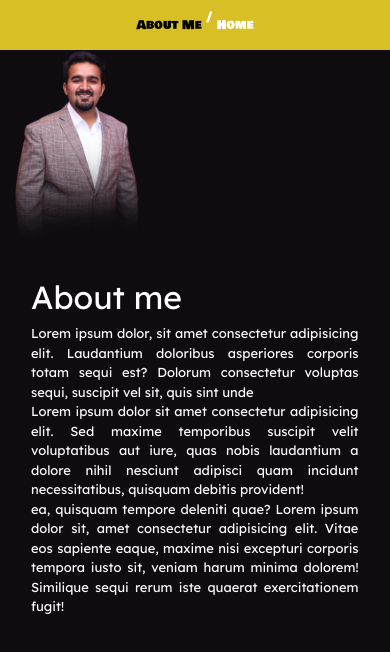
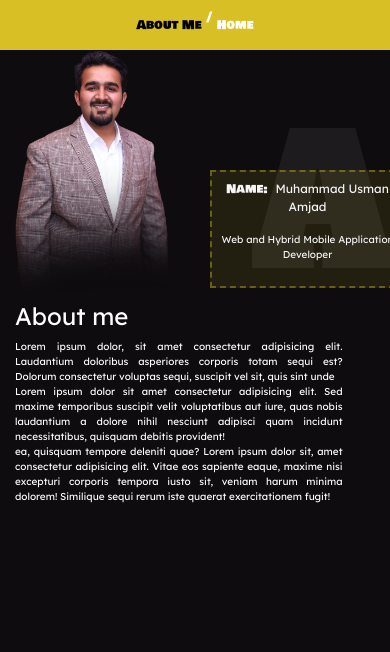
Before and after one commit to UsmanAkaFunky/MyPortfolio, a plain HTML site: page index.html in a window 390 px wide. Drawn offline with nearby package versions, Linux system fonts and the light colour scheme.

Commit message:
made the name and prof section for mble view

```diff
--- a/index.html
+++ b/index.html
@@ -35,10 +35,10 @@
             <div class="">
                 <div class="aboutContainer d-flex justify-content-left flex-wrap">
 
-                    <img class=" ProfileImg col-5 col-sm-5 col-md-5 col-lg-4 col-xl-4 " src="images/Image1.png"
+                    <img class=" ProfileImg col-6 col-sm-5 col-md-5 col-lg-4 col-xl-4 " src="images/Image1.png"
                         alt="Profile Image">
 
-                    <div class="aboutTextContainer col-11 col-sm-12 col-md-6 col-lg-6 col-xl-6 text-justify">
+                    <div class="aboutTextContainer col-11 col-sm-6 col-md-6 col-lg-6 col-xl-6 text-justify">
                         <h1> About me </h1>
                         <p> Lorem ipsum dolor, sit amet consectetur adipisicing elit. Laudantium doloribus asperiores
                             corporis totam sequi est? Dolorum consectetur voluptas sequi, suscipit vel sit, quis sint
@@ -54,8 +54,20 @@
                             dolorem! Similique sequi rerum iste quaerat exercitationem fugit!</p>
                     </div>
                 </div>
+            </div>
+            <div class="nameContainer">
+                <p class="onlyA"> A </p>
+
+                <div class="statusContainer col-6" style="  ">
+                    <p class="name"> <span class="nameHeading ">Name:&nbsp;</span> Muhammad Usman Amjad</p>
+                    <p class="professionText"> Web and Hybrid Mobile Application Developer </p>
+
+                </div>
 
             </div>
+
+
+
         </section>
 
 
--- a/style.css
+++ b/style.css
@@ -1,6 +1,6 @@
 /* background-color: #d8bf25; */
 
-/* background-color: #d8bf25; */
+/* background-color: rgb 216,191,37 */
 
 @font-face {
     font-family: "bowl";
@@ -62,13 +62,40 @@ body {
     /* About me section  */
     .aboutTextContainer {
         color: white;
-        margin: 2em 0px 0px 1em;
+        margin: 8px 0px 0px 0px;
     }
     .aboutTextContainer h1 {
-        font-size: xx-large;
+        font-size: x-large;
     }
     .aboutTextContainer p {
-        font-size: small;
+        font-size: 10px;
+    }
+    .nameContainer p.onlyA {
+        font-size: 180px;
+        position: absolute;
+        top: 70px;
+        color: rgba(163, 163, 163, 0.1);
+        font-family: aplha;
+        left: 250px;
+    }
+    div.statusContainer {
+        background-color: rgb(216, 191, 37, 0.1);
+        color: whitesmoke;
+        position: absolute;
+        top: 170px;
+        border: 2px dashed  rgb(216, 191, 37, 0.4);
+        text-align: center;
+        padding: 8px;
+
+        font-size: 12px;
+        left: 210px;
+    }
+    p.professionText{
+        font-size: 10px;
+    }
+    p span.nameHeading{
+        font-size: 12px;
+        font-family: bowl;
     }
     /* ================ */
 }
@@ -98,7 +125,6 @@ body {
         font-family: bowl;
         font-size: 20px;
     }
-    /* About Container Styling */
     /* About me section  */
     .aboutContainer img {
         position: absolute;
@@ -107,10 +133,15 @@ body {
     }
     .aboutTextContainer {
         color: white;
-        margin: 50% 0px;
+        margin: 20px 45%;
+    }
+    .aboutTextContainer h1 {
+        font-size: 30px;
+    }
+    .aboutTextContainer p {
+        font-size: small;
     }
     /* ================ */
-    /*  */
 }
 
 /*
```
